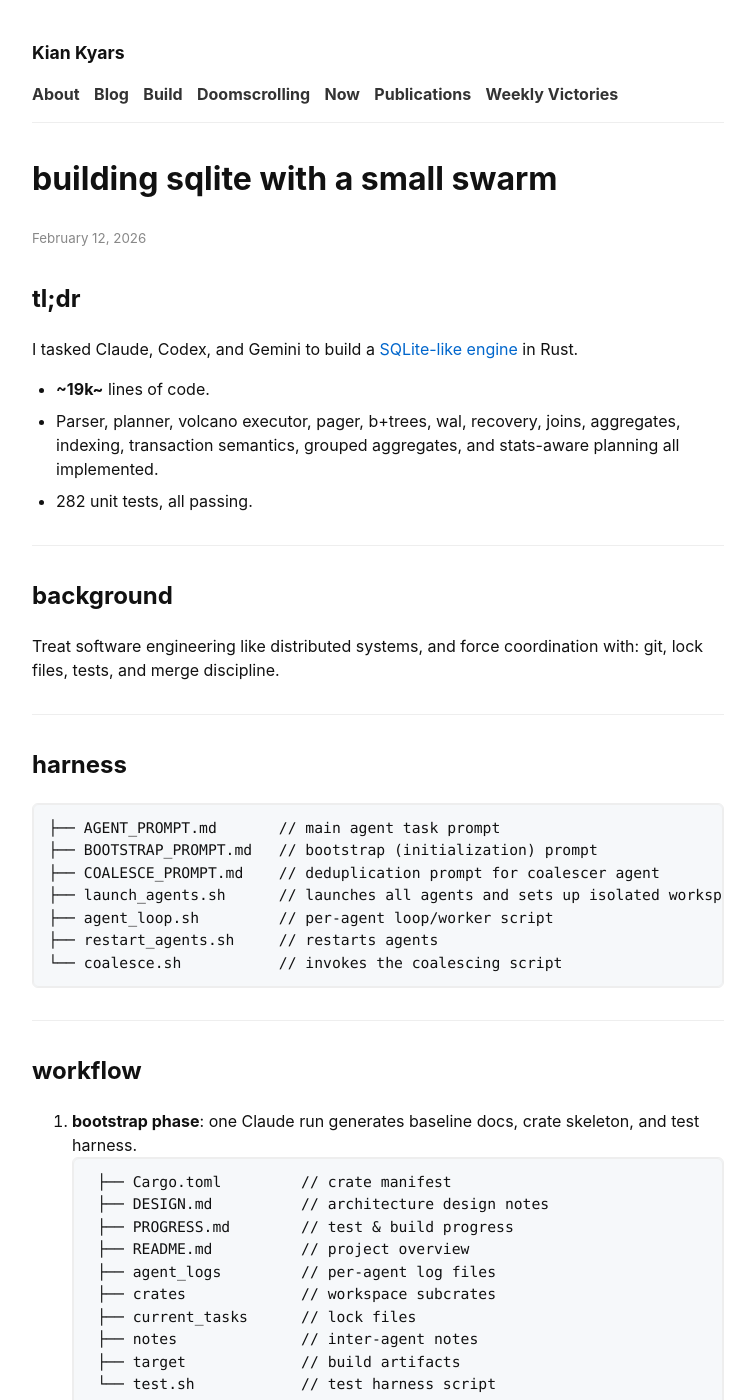
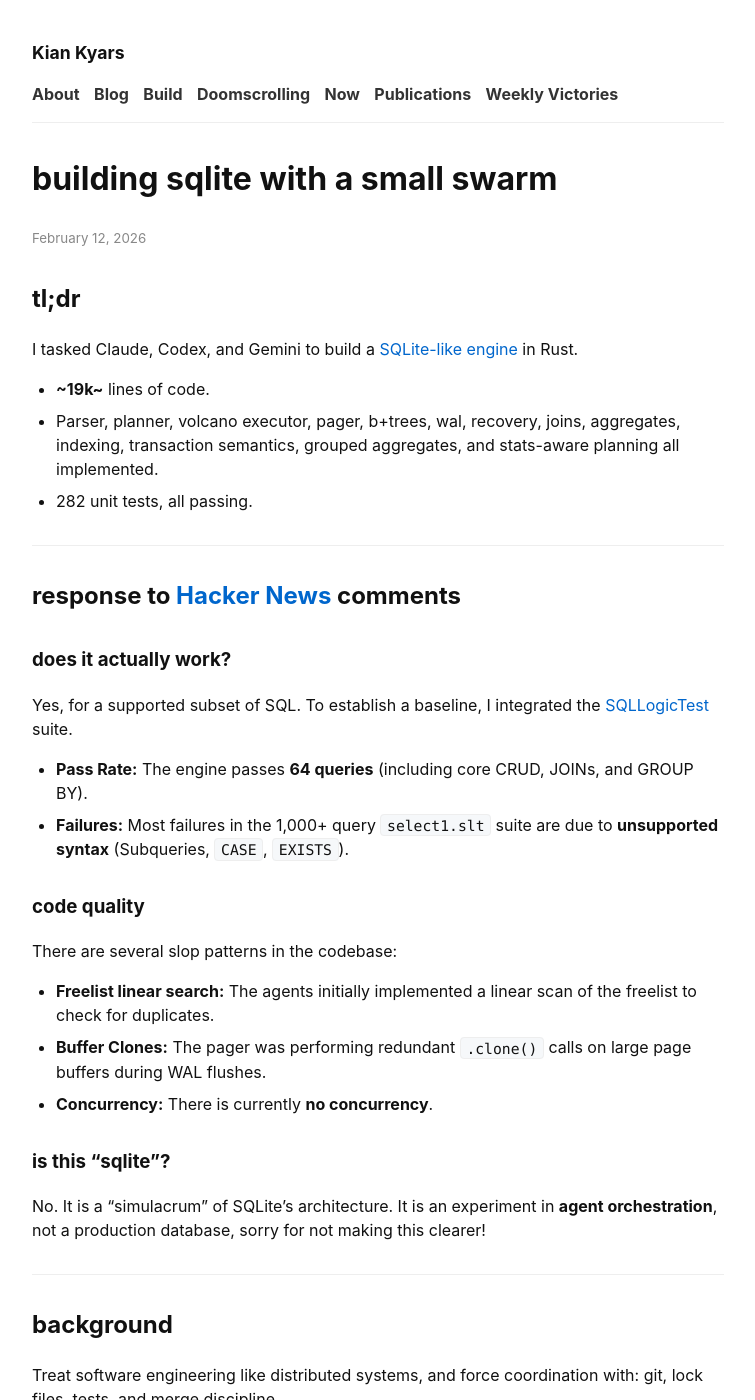
Before and after one commit to kiankyars/kiankyars.github.io, a Jekyll site: the page built from _posts/blog/2026-02-12-sqlite.md, in a window 1280 px wide and 1400 px high. Shown: the whole window, without its empty margins (262-1017 px from the left). Built offline with Jekyll 4.4.1, drawn with Linux system fonts in a browser that asks for light colours; some of the changed text lies outside the part shown.

Commit message:
add response to hacker news comments

````diff
--- a/_posts/blog/2026-02-12-sqlite.md
+++ b/_posts/blog/2026-02-12-sqlite.md
@@ -12,6 +12,24 @@
 - **~19k~** lines of code.
 - Parser, planner, volcano executor, pager, b+trees, wal, recovery, joins, aggregates, indexing, transaction semantics, grouped aggregates, and stats-aware planning all implemented.
 - 282 unit tests, all passing.
+
+---
+
+## response to [Hacker News](https://news.ycombinator.com/item?id=47031268) comments
+
+### does it actually work?
+Yes, for a supported subset of SQL. To establish a baseline, I integrated the [SQLLogicTest](https://www.sqlite.org/sqllogictest/doc/trunk/about.wiki) suite.
+- **Pass Rate:** The engine passes **64 queries** (including core CRUD, JOINs, and GROUP BY).
+- **Failures:** Most failures in the 1,000+ query `select1.slt` suite are due to **unsupported syntax** (Subqueries, `CASE`, `EXISTS`).
+
+### code quality
+There are several slop patterns in the codebase:
+- **Freelist linear search:** The agents initially implemented a linear scan of the freelist to check for duplicates.
+- **Buffer Clones:** The pager was performing redundant `.clone()` calls on large page buffers during WAL flushes.
+- **Concurrency:** There is currently **no concurrency**.
+
+### is this "sqlite"?
+No. It is a "simulacrum" of SQLite’s architecture. It is an experiment in **agent orchestration**, not a production database, sorry for not making this clearer!
 
 ---
 
@@ -121,7 +139,7 @@
 ## limitations
 
 - The documentation in the repo became enormous, `PROGRESS.md` became 490 lines and look at the sheer amount of [notes](https://github.com/kiankyars/sqlite/tree/main/notes); all this to say that the coalesce agent must be run as often as the other agents.
-- There isn't a great way to record token usage since each platform uses a different format, so I don't have a grasp on which agent pulled the most weight.
+- There isn't a great way to record token usage with cli coding agents (as opposed to API use which is trivial), so I don't have a grasp on which agent pulled the most weight.
 
 ---
 
@@ -174,7 +192,7 @@
 ```bibtex
 @misc{kyars2026sqlite,
   author = {Kian Kyars},
-  title = {Building SQLite With a Small Swarm},
+  title = {building sqlite with a small swarm},
   year = {2026},
   month = feb,
   day = {12},
````
Also changed, not shown: other parts of _posts/blog/2026-02-12-sqlite.md (+3 -3 lines).
